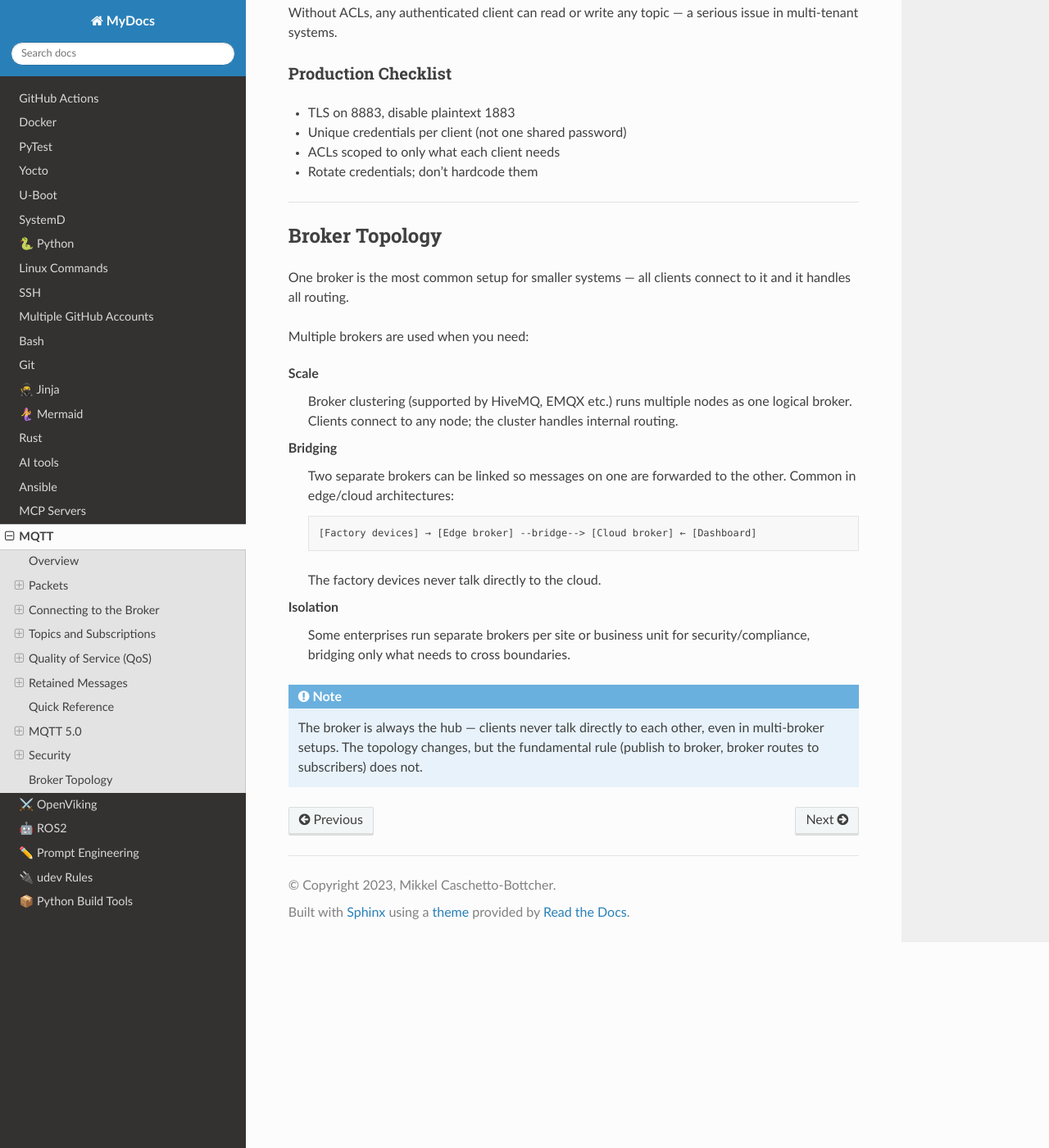
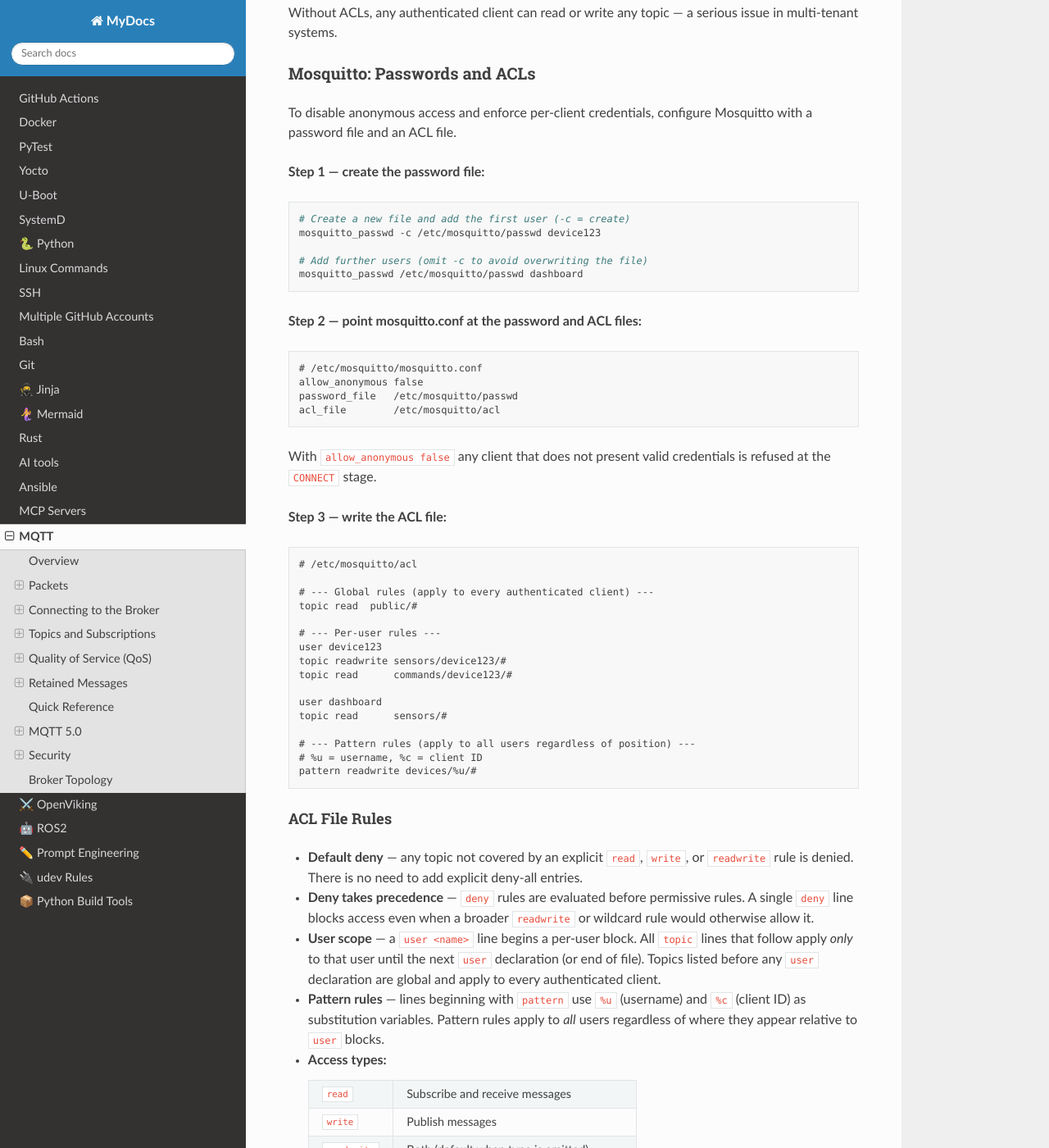
Before and after one commit to mcbottcher/my_docs, a Sphinx documentation site: the page built from docs/source/mqtt.rst, in a window 1280 px wide and 1400 px high, scrolled down 9581 px. Shown: the whole window at 82% size. Built offline with Sphinx 7.4.7 and the Read the Docs theme 3.1.0, drawn with Linux system fonts in a browser that asks for light colours; some of the changed text lies outside the part shown.

Commit message:
feat: add mosquitto password and acl file documentation

```diff
--- a/docs/source/mqtt.rst
+++ b/docs/source/mqtt.rst
@@ -503,6 +503,77 @@ Who can publish or subscribe to what. Defined as ACLs (access control lists) per
 
 Without ACLs, any authenticated client can read or write any topic — a serious issue in multi-tenant systems.
 
+Mosquitto: Passwords and ACLs
+~~~~~~~~~~~~~~~~~~~~~~~~~~~~~
+
+To disable anonymous access and enforce per-client credentials, configure Mosquitto with a password file and an ACL file.
+
+**Step 1 — create the password file:**
+
+.. code-block:: bash
+
+   # Create a new file and add the first user (-c = create)
+   mosquitto_passwd -c /etc/mosquitto/passwd device123
+
+   # Add further users (omit -c to avoid overwriting the file)
+   mosquitto_passwd /etc/mosquitto/passwd dashboard
+
+**Step 2 — point mosquitto.conf at the password and ACL files:**
+
+.. code-block:: text
+
+   # /etc/mosquitto/mosquitto.conf
+   allow_anonymous false
+   password_file   /etc/mosquitto/passwd
+   acl_file        /etc/mosquitto/acl
+
+With ``allow_anonymous false`` any client that does not present valid credentials is refused at the ``CONNECT`` stage.
+
+**Step 3 — write the ACL file:**
+
+.. code-block:: text
+
+   # /etc/mosquitto/acl
+
+   # --- Global rules (apply to every authenticated client) ---
+   topic read  public/#
+
+   # --- Per-user rules ---
+   user device123
+   topic readwrite sensors/device123/#
+   topic read      commands/device123/#
+
+   user dashboard
+   topic read      sensors/#
+
+   # --- Pattern rules (apply to all users regardless of position) ---
+   # %u = username, %c = client ID
+   pattern readwrite devices/%u/#
+
+ACL File Rules
+^^^^^^^^^^^^^^
+
+- **Default deny** — any topic not covered by an explicit ``read``, ``write``, or ``readwrite`` rule is denied. There is no need to add explicit deny-all entries.
+- **Deny takes precedence** — ``deny`` rules are evaluated before permissive rules. A single ``deny`` line blocks access even when a broader ``readwrite`` or wildcard rule would otherwise allow it.
+- **User scope** — a ``user <name>`` line begins a per-user block. All ``topic`` lines that follow apply *only* to that user until the next ``user`` declaration (or end of file). Topics listed before any ``user`` declaration are global and apply to every authenticated client.
+- **Pattern rules** — lines beginning with ``pattern`` use ``%u`` (username) and ``%c`` (client ID) as substitution variables. Pattern rules apply to *all* users regardless of where they appear relative to ``user`` blocks.
+- **Access types:**
+
+  ==================  ===========================================
+  ``read``            Subscribe and receive messages
+  ``write``           Publish messages
+  ``readwrite``       Both (default when type is omitted)
+  ``deny``            Explicitly block — takes priority over allow
+  ==================  ===========================================
+
+Example showing deny override:
+
+.. code-block:: text
+
+   user ops
+   topic readwrite sensors/#        # allows all sensor topics …
+   topic deny      sensors/secret   # … except this one
+
 Production Checklist
 ~~~~~~~~~~~~~~~~~~~~
 
```
